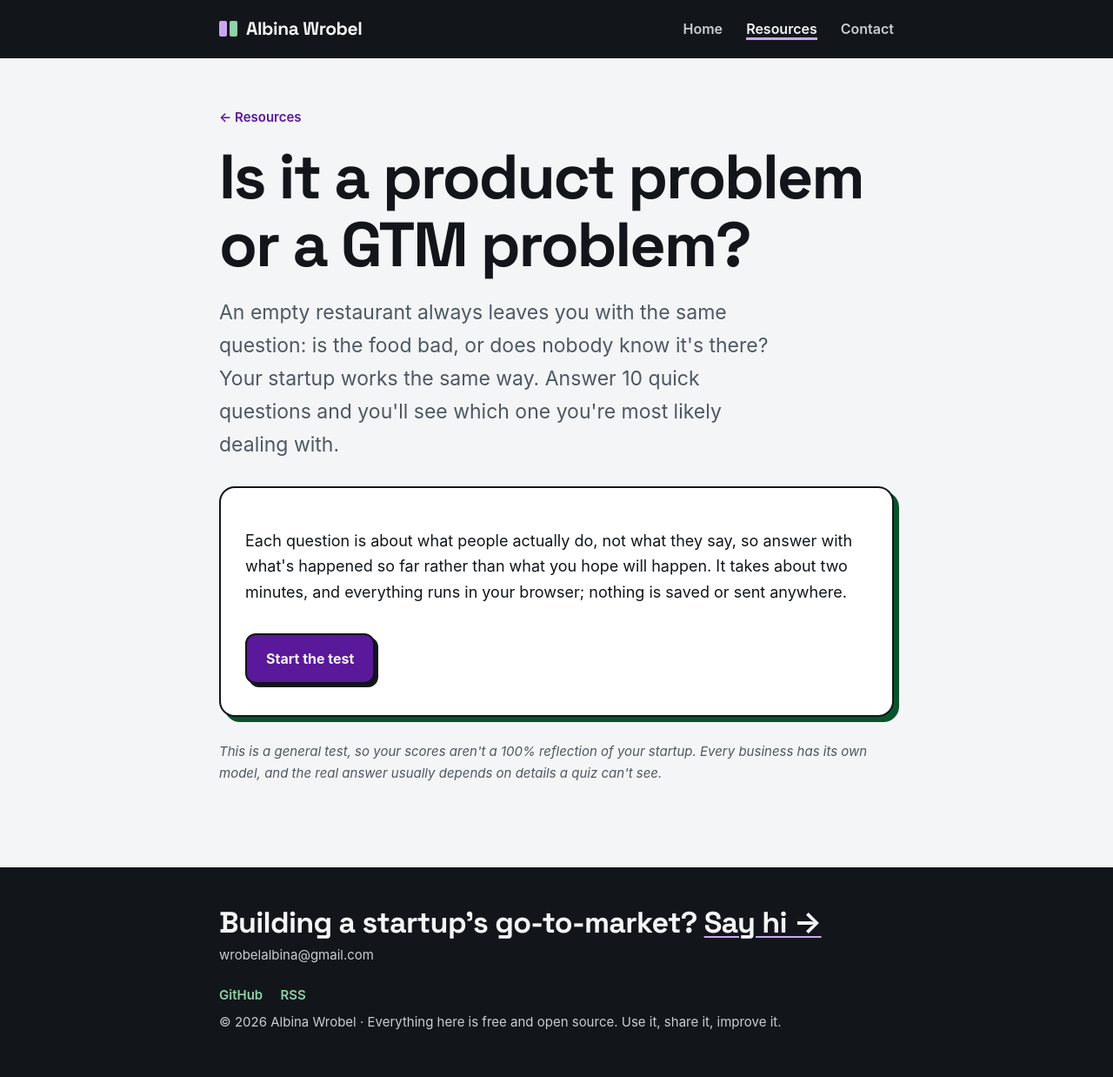
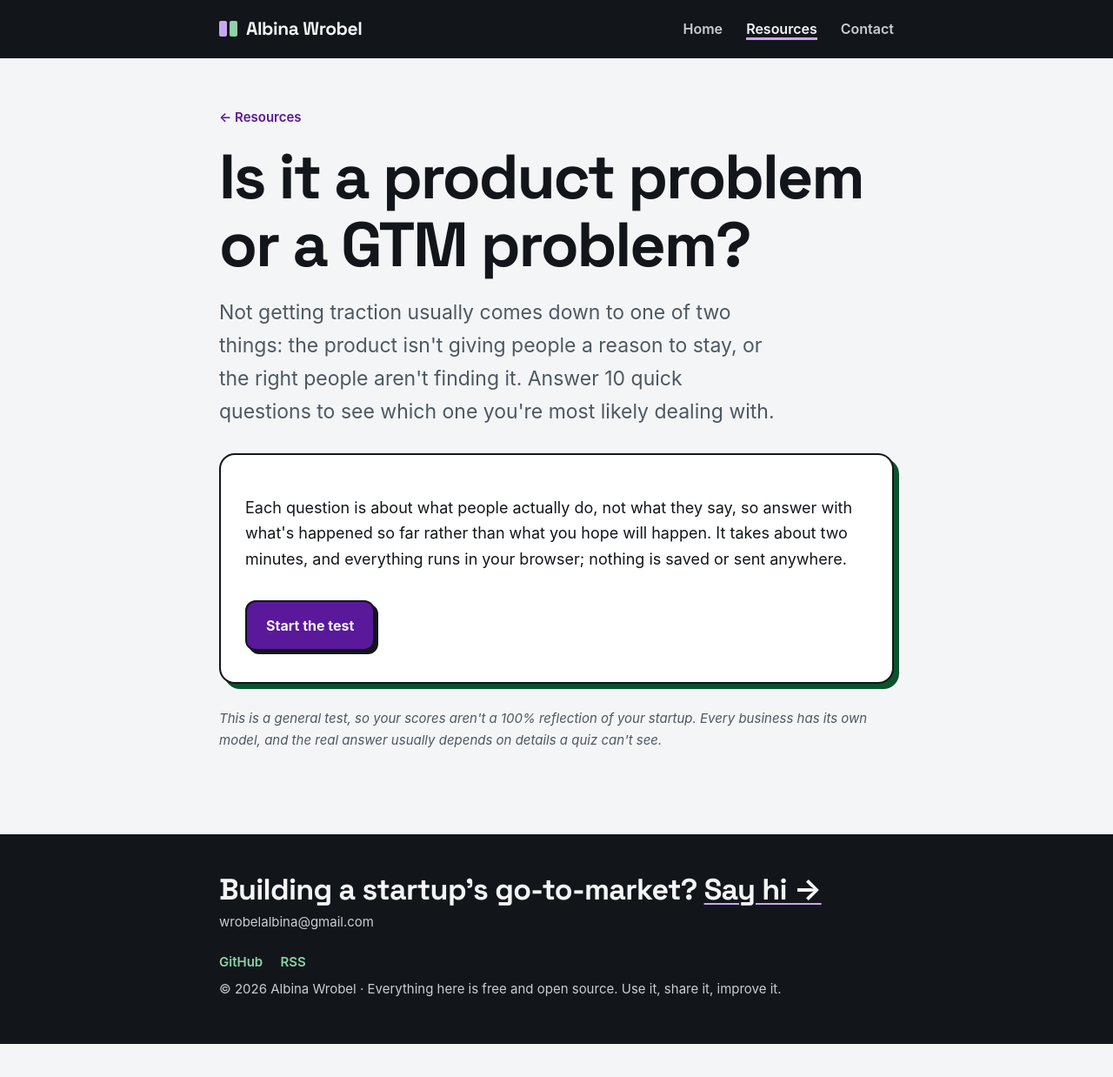
Before and after one commit to albinawrobel/albinawrobel.github.io, a Jekyll site: the page built from product-or-gtm-problem.html, in a window 1280 px wide. Shown: the whole page at 87% size. Built offline with Jekyll 4.4.1, drawn with Linux system fonts in a browser that asks for light colours; after the commit the page ends 1200 px from its top, so only the background shows below that; part of the change alters nothing that is shown.

Commit message:
Add files via upload

```diff
--- a/product-or-gtm-problem.html
+++ b/product-or-gtm-problem.html
@@ -10,7 +10,7 @@ tool: true
 
 <h1>Is it a product problem or a GTM problem?</h1>
 
-<p class="lede">An empty restaurant always leaves you with the same question: is the food bad, or does nobody know it's there? Your startup works the same way. Answer 10 quick questions and you'll see which one you're most likely dealing with.</p>
+<p class="lede">Not getting traction usually comes down to one of two things: the product isn't giving people a reason to stay, or the right people aren't finding it. Answer 10 quick questions to see which one you're most likely dealing with.</p>
 
 <div class="card quiz" id="quiz">
 
@@ -82,40 +82,39 @@ tool: true
     gtm: {
       title: "Probably a GTM problem.",
       body: [
-        "The food is good; people just can't find the restaurant. The people who try your product seem to stick around, which is the hardest part to fake, but not enough of the right people are walking through the door. That usually means your target, your message or your channel needs work.",
-        "The good news is that those are a lot faster to fix than a product. The tricky part is knowing which of the three is actually broken, because fixing the wrong one just means a nicer sign on a street nobody walks down."
+        "The people who try your product seem to stick around, which is the hardest part to fake, but not enough of the right people are finding it. That usually means your target, your message or your channel needs work.",
+        "The good news is that those are a lot faster to fix than a product. The tricky part is knowing which of the three is actually broken, because fixing the wrong one just burns time you could have spent on the right one."
       ],
       direct: true, extra: guide
     },
     product: {
       title: "Probably a product problem.",
       body: [
-        "People are finding the restaurant, but they aren't coming back for a second meal. Your targeting and message seem to be doing their job, so more marketing would likely just bring more people in to have the same meal and leave.",
-        "Most of the time, the fix starts with the people who left. Find out what they expected that they didn't get before you spend another dollar on getting people through the door."
+        "People are finding your product, but they aren't sticking around. Your targeting and message seem to be doing their job, so more marketing would likely just bring in more people who try it once and leave.",
+        "Most of the time, the fix starts with the people who left. Find out what they expected that they didn't get before you spend more time or money on getting new users."
       ],
       direct: false, extra: article
     },
     both: {
       title: "Probably both.",
       body: [
-        "Not many people are finding the restaurant, and the ones who do aren't coming back. I know, not the result you were hoping for; however, it's really common at this stage, and it's fixable if you go in the right order.",
-        "Fix the food first, because a bigger crowd at a restaurant people don't come back to just means more people who tried it once and won't again. Once the people who do come in start returning, that's your signal to work on the front door."
+        "Not many of the right people are finding your product, and the ones who do aren't sticking around. I know, not the result you were hoping for; however, it's really common at this stage, and it's fixable if you go in the right order.",
+        "Start with the product, because sending more people to something they don't come back to just means more people who tried it once and won't again. Once your first users start coming back, that's your signal to work on getting more of them in."
       ],
       direct: true, extra: null
     },
     depends: {
       title: "Honestly, it depends.",
       body: [
-        "Your answers point in a few directions at once, which usually means the problem is hiding in the details. Maybe the food is great for one table and wrong for the rest, or the sign out front is pulling in people who were looking for a different restaurant.",
-        "A quiz can't see those details, but a conversation can, and that's the part I'd want to dig into with you."
+        "Your answers point in a few directions at once, which usually means the problem is hiding in the details. Maybe the product works well for one type of user and not the rest, or your message is pulling in people who were looking for something else."
       ],
       direct: true, extra: null
     },
     data: {
       title: "Not enough data yet.",
       body: [
-        "You answered “not sure” to a lot of these, which is a result in itself; it's hard to know if the food is good when only a handful of people have eaten it.",
-        "Before you change the product or the marketing, get it in front of more of the right people and watch what they actually do. That's what turns this from a guess into a diagnosis."
+        "You answered “not sure” to a lot of these, which is a result in itself; it's hard to tell if a product works when only a handful of people have used it.",
+        "Before you change the product or the marketing, get it in front of more of the right people and watch what they actually do. That's what turns this from a guess into a clear answer."
       ],
       direct: false, extra: guide
     }
@@ -198,10 +197,10 @@ tool: true
     $("m-g-v").textContent = Math.round(g * 100) + "%";
 
     if (r.direct) {
-      $("r-cta-text").textContent = "This is exactly what a 15-minute call is for. Tell me what you're building, and we'll figure out where to start.";
+      $("r-cta-text").textContent = "If you're looking for more detail or a clearer answer, reach out and I'll point you in the right direction.";
       $("r-cta").textContent = "Book a free 15-min call";
     } else {
-      $("r-cta-text").textContent = "Want a stronger answer? Book a call and we'll verify it together with the details a quiz can't see.";
+      $("r-cta-text").textContent = "Want a stronger answer? Book a call to verify it, and I'll point you in the right direction.";
       $("r-cta").textContent = "Book a call to verify";
     }
 
```
